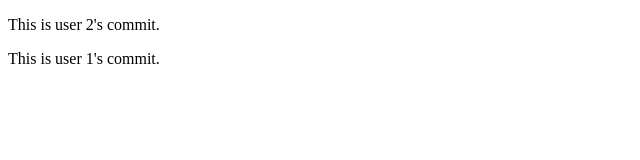
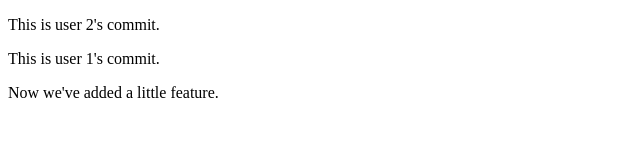
Before and after one commit to valentinoarod/prac, a plain HTML site: page index.html in a window 1280 px wide. Shown: the whole page, without its empty margins (0-640 px from the left). Drawn offline with Linux system fonts and the light colour scheme.

Commit message:
little feature from little branch hehe

```diff
--- a/index.html
+++ b/index.html
@@ -6,5 +6,8 @@
 <body>
 	<p>This is user 2's commit.</p>
 	<p>This is user 1's commit.</p>
+
+	<p>Now we've added a little feature.</p>
+
 </body>
 </html>
```
